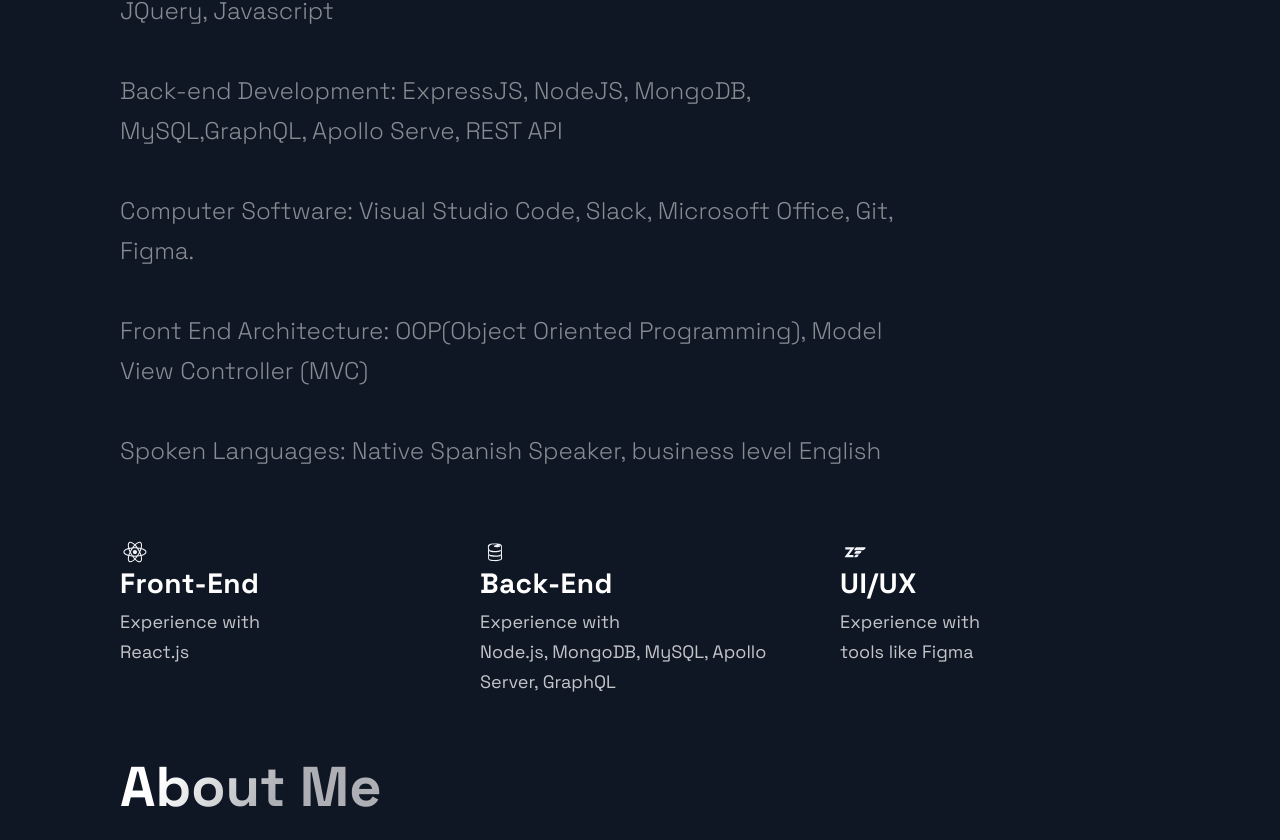
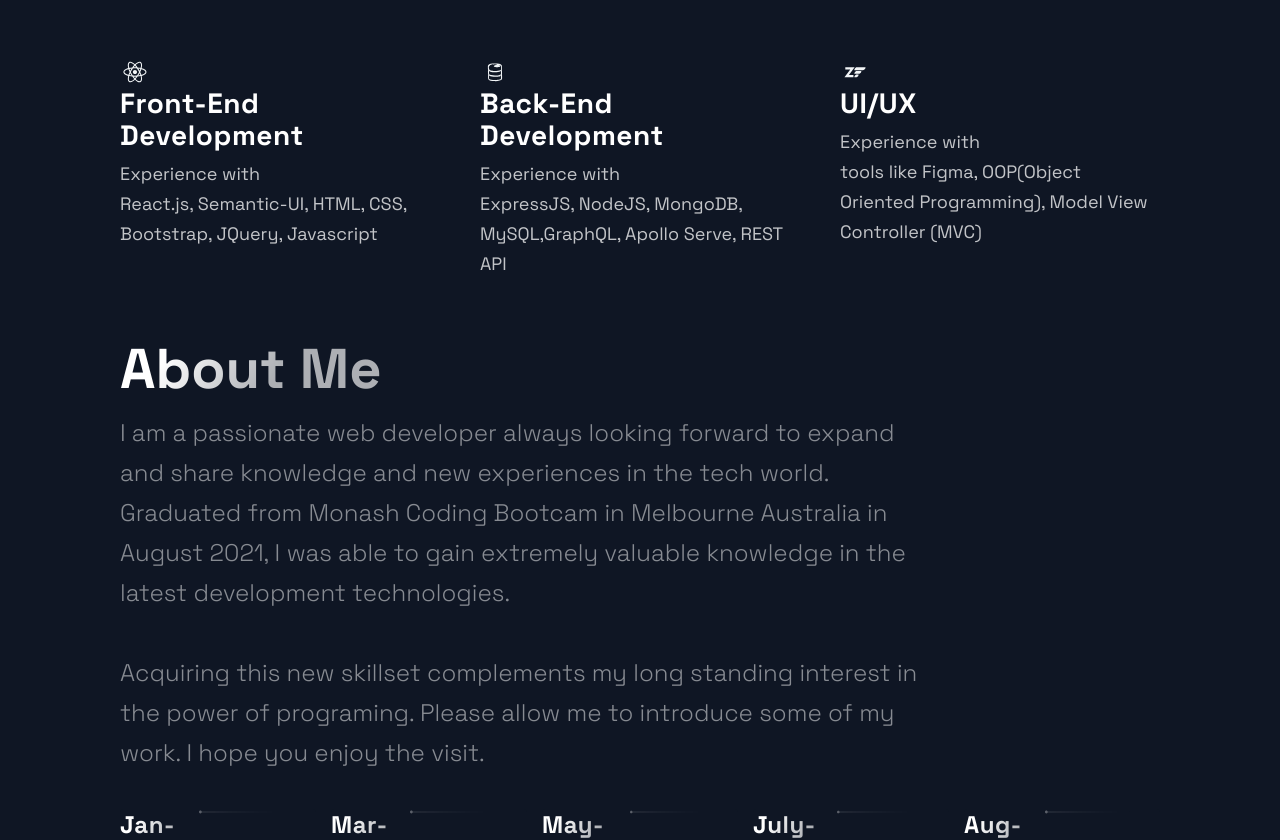
Before and after one commit to LuisBonilla89/Homework-20-React-Portfolio, a Next.js app: page / in a window 1280 px wide. Shown: the part 3716-4556 px from the top of the page. Built offline with nearby package versions, Linux system fonts and the light colour scheme.

Commit message:
hero refactoring

```diff
--- a/src/components/Technologies/Technologies.js
+++ b/src/components/Technologies/Technologies.js
@@ -20,35 +20,27 @@
     <br />
     <SectionTitle>Technologies</SectionTitle>
     <SectionText>
-      <br></br>
-      Front-end Development: React, Semantic-UI, HTML, CSS, Bootstrap, JQuery,
-      Javascript <br></br>
-      <br></br>Back-end Development: ExpressJS, NodeJS, MongoDB, MySQL,GraphQL,
-      Apollo Serve, REST API <br></br>
-      <br></br>Computer Software: Visual Studio Code, Slack, Microsoft Office,
-      Git, Figma. <br></br>
-      <br></br>Front End Architecture: OOP(Object Oriented Programming), Model
-      View Controller (MVC) <br></br>
-      <br></br>Spoken Languages: Native Spanish Speaker, business level English
+      I have worked with a variety of technologies in the web development field.
+      Starting from front end technologies to designing Tools
     </SectionText>
     <List>
       <ListItem>
         <DiReact size="3rem" />
         <ListContainer>
-          <ListTitle>Front-End</ListTitle>
+          <ListTitle>Front-End Development</ListTitle>
           <ListParagraph>
             Experience with <br />
-            React.js
+            React.js, Semantic-UI, HTML, CSS, Bootstrap, JQuery, Javascript
           </ListParagraph>
         </ListContainer>
       </ListItem>
       <ListItem>
         <DiFirebase size="3rem" />
         <ListContainer>
-          <ListTitle>Back-End</ListTitle>
+          <ListTitle>Back-End Development</ListTitle>
           <ListParagraph>
             Experience with <br />
-            Node.js, MongoDB, MySQL, Apollo Server, GraphQL
+            ExpressJS, NodeJS, MongoDB, MySQL,GraphQL, Apollo Serve, REST API
           </ListParagraph>
         </ListContainer>
       </ListItem>
@@ -58,7 +50,8 @@
           <ListTitle>UI/UX</ListTitle>
           <ListParagraph>
             Experience with <br />
-            tools like Figma
+            tools like Figma, OOP(Object Oriented Programming), Model View
+            Controller (MVC)
           </ListParagraph>
         </ListContainer>
       </ListItem>
--- a/src/components/TimeLine/TimeLine.js
+++ b/src/components/TimeLine/TimeLine.js
@@ -67,15 +67,14 @@
     <Section id="about">
       <SectionTitle>About Me</SectionTitle>
       <SectionText>
-        Hello there! My name is Luis Bonilla. I am a junior fullstack web
-        developer ready to expand and develop a sucessful career in the tech
-        world. Graduated from Monash Coding Bootcam in Melbourne Australia in
-        August 2021 and acquired crucial knowledge in the latest industry
-        technologies such as MERN stack (MongoDB, Express, React, NodeJS) as
-        well as knowledge in GraphQL, Javascript, CSS, HTML, JQuery and
-        Bootstrap. Acquiring this new skillset complements my long standing
-        interest in the power of programing. Please allow me to introduce some
-        of my work. I hope you enjoy the visit.
+        I am a passionate web developer always looking forward to expand and
+        share knowledge and new experiences in the tech world. Graduated from
+        Monash Coding Bootcam in Melbourne Australia in August 2021, I was able
+        to gain extremely valuable knowledge in the latest development
+        technologies.<br></br> <br></br>
+        Acquiring this new skillset complements my long standing interest in the
+        power of programing. Please allow me to introduce some of my work. I
+        hope you enjoy the visit.
       </SectionText>
       <CarouselContainer ref={carouselRef} onScroll={handleScroll}>
         <>
```
